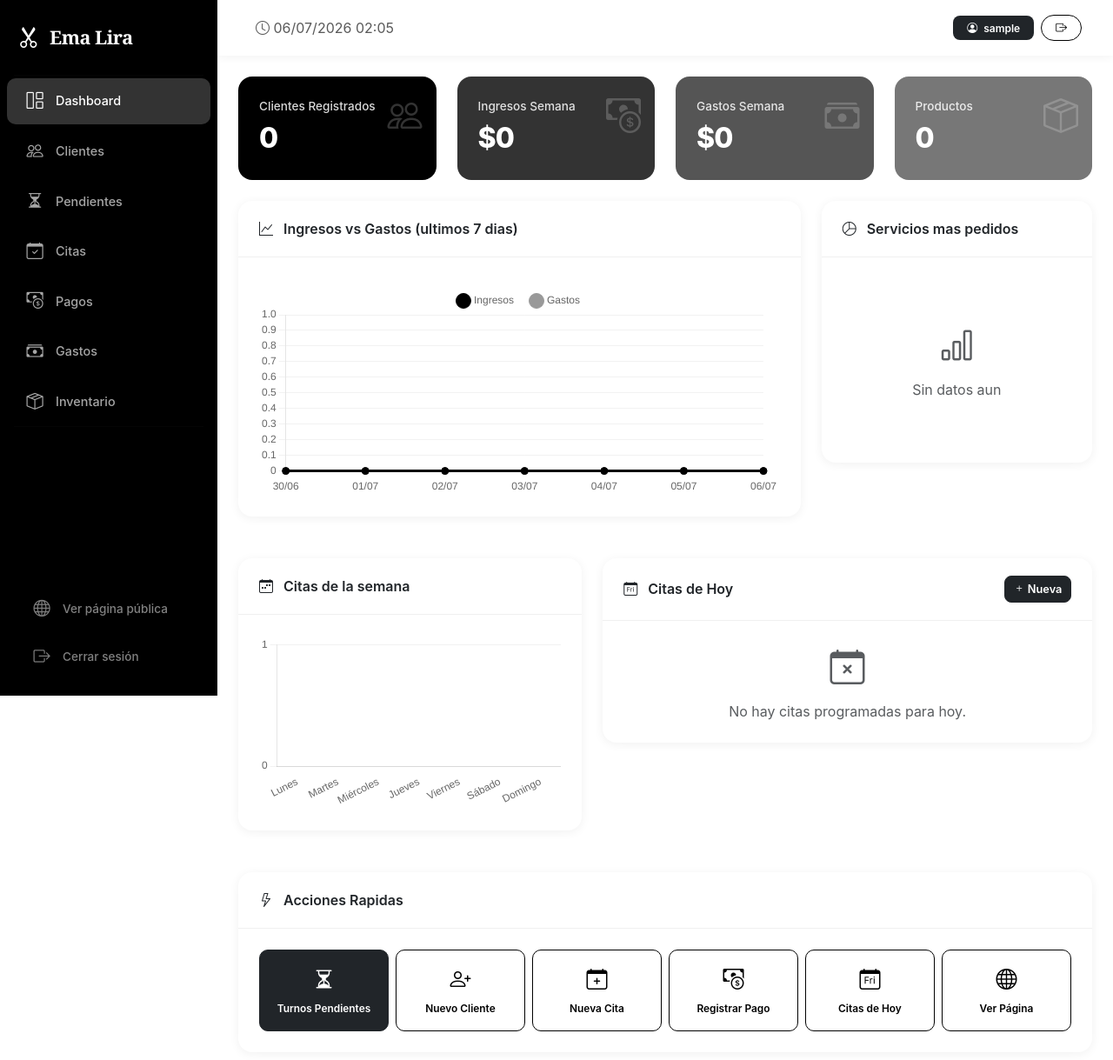
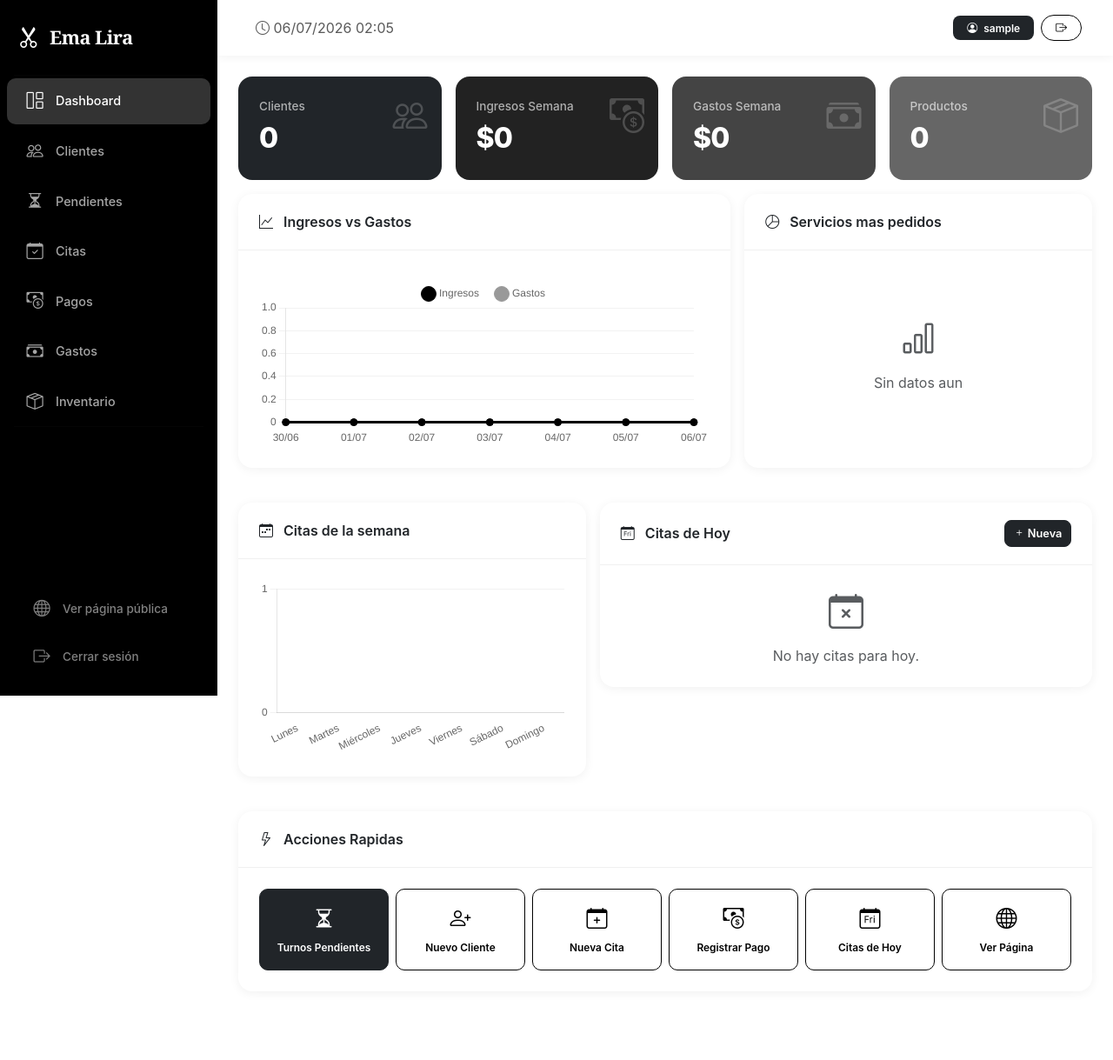
Before and after one commit to Preto18/peluqueria-ema-lira, a Flask app: page /admin in a window 1280 px wide. Shown: the top 1219 px of the page at 87% size. After the commit the page ends 1116 px from the top, so only its background shows below. Run offline with Flask 3, Linux system fonts and the light colour scheme; the visitor is signed in with stand-in values (Sample User, id 1); data that the repository does not hold is empty; some libraries are stand-ins or nearby versions.

Commit message:
Admin mobile: charts responsive, citas search+fecha/hora, turnos fecha/hora, pagos fecha abreviada, gastos categoria oculta, CSS compacto

```diff
--- a/static/css/style.css
+++ b/static/css/style.css
@@ -1195,6 +1195,58 @@ body {
     justify-content: center;
 }
 
+.chart-wrapper {
+    position: relative;
+    height: 250px;
+}
+.chart-wrapper canvas {
+    max-height: 100%;
+    max-width: 100%;
+}
+
+.citas-search-form {
+    max-width: 250px;
+}
+
+.stat-card.bg-dark,
+.stat-card[style*="background:#222"],
+.stat-card[style*="background:#444"],
+.stat-card[style*="background:#666"] {
+    color: #fff;
+}
+.stat-card.bg-dark .stat-label,
+.stat-card[style*="background:#222"] .stat-label,
+.stat-card[style*="background:#444"] .stat-label,
+.stat-card[style*="background:#666"] .stat-label {
+    color: rgba(255,255,255,0.75);
+}
+.stat-card.bg-dark h3,
+.stat-card[style*="background:#222"] h3,
+.stat-card[style*="background:#444"] h3,
+.stat-card[style*="background:#666"] h3 {
+    color: #fff;
+}
+
+.form-card .row > .mb-3 {
+    margin-bottom: 0.75rem !important;
+}
+
+@media (max-width: 576px) {
+    .chart-wrapper { height: 160px; }
+    .card-body form .btn-primary,
+    .card-body form .btn-success,
+    .card-body form .btn-danger {
+        width: 100%;
+        margin-bottom: 0.4rem;
+    }
+    .card-body form .btn-secondary {
+        width: 100%;
+    }
+    .card-body form .row .mb-3 {
+        margin-bottom: 0.6rem !important;
+    }
+}
+
 @media (max-width: 768px) {
     .sidebar { margin-left: calc(-1 * var(--sidebar-width)); transition: margin-left 0.3s; }
     .sidebar.active { margin-left: 0; }
--- a/templates/admin_dashboard.html
+++ b/templates/admin_dashboard.html
@@ -1,30 +1,30 @@
 {% extends 'base.html' %}
 {% block title %}Dashboard - Peluqueria Ema Lira{% endblock %}
 {% block content %}
-<div class="row g-4 mb-4">
-    <div class="col-xl-3 col-md-6">
-        <div class="stat-card bg-primary-custom">
+<div class="row g-3 mb-3">
+    <div class="col-6 col-xl-3">
+        <div class="stat-card bg-dark">
             <i class="bi bi-people stat-icon"></i>
-            <div class="stat-label">Clientes Registrados</div>
+            <div class="stat-label">Clientes</div>
             <h3>{{ clientes_count }}</h3>
         </div>
     </div>
-    <div class="col-xl-3 col-md-6">
-        <div class="stat-card bg-success-custom">
+    <div class="col-6 col-xl-3">
+        <div class="stat-card" style="background:#222;">
             <i class="bi bi-cash-coin stat-icon"></i>
             <div class="stat-label">Ingresos Semana</div>
             <h3>${{ "{:,.0f}".format(ingresos_semana).replace(',', '.') }}</h3>
         </div>
     </div>
-    <div class="col-xl-3 col-md-6">
-        <div class="stat-card bg-danger-custom">
+    <div class="col-6 col-xl-3">
+        <div class="stat-card" style="background:#444;">
             <i class="bi bi-cash-stack stat-icon"></i>
             <div class="stat-label">Gastos Semana</div>
             <h3>${{ "{:,.0f}".format(gastos_semana).replace(',', '.') }}</h3>
         </div>
     </div>
-    <div class="col-xl-3 col-md-6">
-        <div class="stat-card bg-warning-custom">
+    <div class="col-6 col-xl-3">
+        <div class="stat-card" style="background:#666;">
             <i class="bi bi-box-seam stat-icon"></i>
             <div class="stat-label">Productos</div>
             <h3>{{ productos_count }}</h3>
@@ -32,37 +32,37 @@
     </div>
 </div>
 
-<div class="row g-4 mb-4">
-    <div class="col-xl-8">
+<div class="row g-3 mb-3">
+    <div class="col-12 col-xl-7">
         <div class="card">
             <div class="card-header d-flex justify-content-between align-items-center">
-                <span><i class="bi bi-graph-up me-2"></i> Ingresos vs Gastos (ultimos 7 dias)</span>
+                <span><i class="bi bi-graph-up me-2"></i> Ingresos vs Gastos</span>
             </div>
-            <div class="card-body">
-                <canvas id="chartFinanzas" height="250"></canvas>
+            <div class="card-body chart-wrapper">
+                <canvas id="chartFinanzas"></canvas>
             </div>
         </div>
     </div>
-    <div class="col-xl-4">
+    <div class="col-12 col-xl-5">
         <div class="card">
             <div class="card-header"><i class="bi bi-pie-chart me-2"></i> Servicios mas pedidos</div>
-            <div class="card-body">
-                <canvas id="chartServicios" height="250"></canvas>
+            <div class="card-body chart-wrapper">
+                <canvas id="chartServicios"></canvas>
             </div>
         </div>
     </div>
 </div>
 
-<div class="row g-4 mb-4">
-    <div class="col-xl-5">
+<div class="row g-3 mb-3">
+    <div class="col-12 col-xl-5">
         <div class="card">
             <div class="card-header"><i class="bi bi-calendar-week me-2"></i> Citas de la semana</div>
-            <div class="card-body">
-                <canvas id="chartSemana" height="200"></canvas>
+            <div class="card-body chart-wrapper">
+                <canvas id="chartSemana"></canvas>
             </div>
         </div>
     </div>
-    <div class="col-xl-7">
+    <div class="col-12 col-xl-7">
         <div class="card">
             <div class="card-header d-flex justify-content-between align-items-center">
                 <span><i class="bi bi-calendar-day me-2"></i> Citas de Hoy</span>
@@ -77,7 +77,7 @@
                                 <th>Hora</th>
                                 <th>Cliente</th>
                                 <th>Servicio</th>
-                                <th>Precio</th>
+                                <th class="d-none d-sm-table-cell">Precio</th>
                                 <th>Estado</th>
                             </tr>
                         </thead>
@@ -85,13 +85,12 @@
                             {% for cita in citas_hoy %}
                             <tr>
                                 <td class="fw-bold">{{ cita.hora }}</td>
-                                <td>{{ cita.cliente.nombre }}</td>
-                                <td>{{ cita.servicio }}</td>
-                                <td>${{ "{:,.0f}".format(cita.precio).replace(',', '.') }}</td>
+                                <td class="text-truncate" style="max-width:100px">{{ cita.cliente.nombre }}</td>
+                                <td class="text-truncate" style="max-width:90px">{{ cita.servicio }}</td>
+                                <td class="d-none d-sm-table-cell">${{ "{:,.0f}".format(cita.precio).replace(',', '.') }}</td>
                                 <td>
-                                    <span class="badge bg-{{ 'dark' if cita.estado == 'completada' else 'info' if cita.estado == 'aceptada' else 'warning' if cita.estado == 'pendiente' else 'secondary' }}">
-                                        {{ 'Completada' if cita.estado == 'completada' else 'Aceptada' if cita.estado == 'aceptada' else 'Pendiente' if cita.estado == 'pendiente' else cita.estado }}
-                                    </span>
+                                    <span class="badge bg-{{ 'dark' if cita.estado == 'completada' else 'secondary' if cita.estado == 'aceptada' else 'secondary' if cita.estado == 'pendiente' else 'light text-muted border' }}">
+                                        {{ cita.estado[:4] if cita.estado != 'completada' else 'OK' }}</span>
                                 </td>
                             </tr>
                             {% endfor %}
@@ -101,7 +100,7 @@
                 {% else %}
                 <div class="p-4 text-center text-muted">
                     <i class="bi bi-calendar-x fs-1 d-block mb-2"></i>
-                    No hay citas programadas para hoy.
+                    No hay citas para hoy.
                 </div>
                 {% endif %}
             </div>
--- a/templates/pagos.html
+++ b/templates/pagos.html
@@ -62,7 +62,7 @@
                         <tbody>
                             {% for p in pagos %}
                             <tr>
-                                <td>{{ p.fecha.strftime('%d/%m/%Y %H:%M') }}</td>
+                                <td>{{ p.fecha.strftime('%d/%m') }} <span class="d-none d-sm-inline">{{ p.fecha.strftime('%Y %H:%M') }}</span></td>
                                 <td class="fw-bold">{{ p.cliente.nombre }}</td>
                                 <td class="d-none d-md-table-cell">{{ p.concepto or '-' }}</td>
                                 <td class="d-none d-sm-table-cell"><span class="badge bg-info">{{ p.metodo_pago }}</span></td>
```
Also changed, not shown: other parts of static/css/style.css (+21 -3 lines), templates/citas.html (+5 -4 lines), templates/gastos.html (+4 -4 lines), templates/turnos_pendientes.html (+7 -7 lines).
